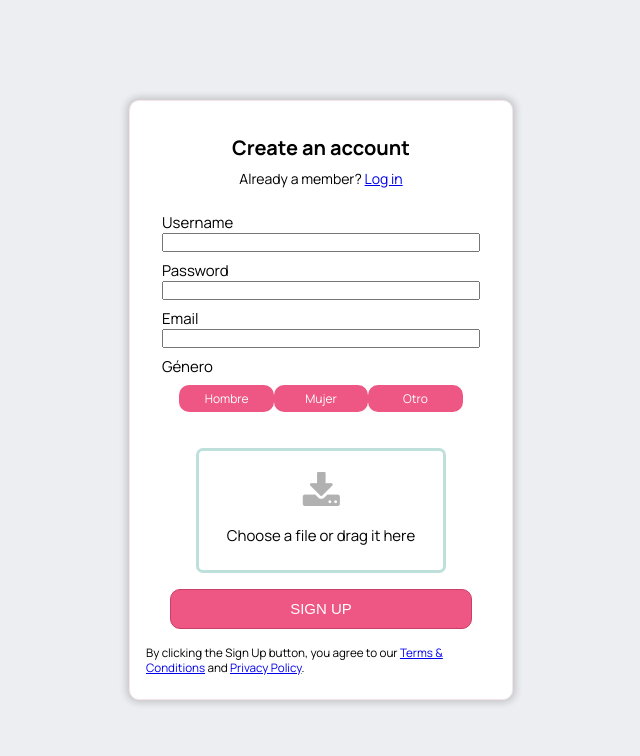
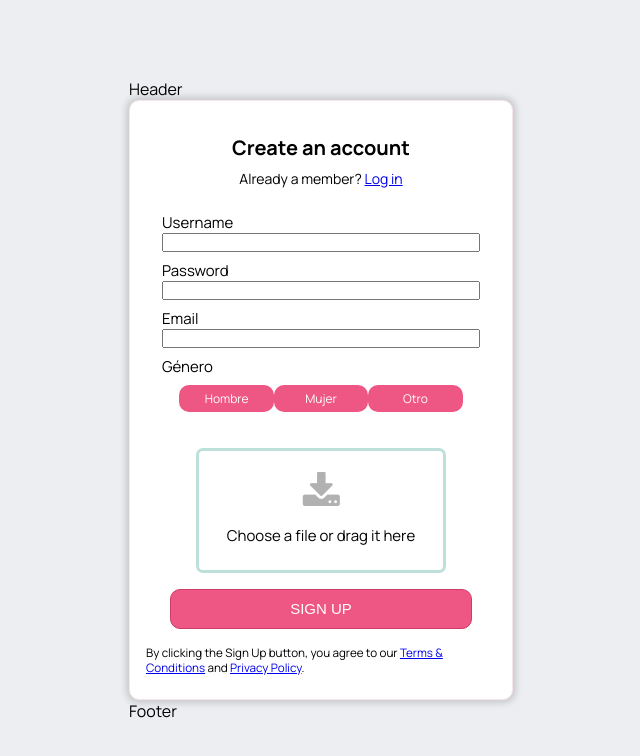
Before and after one commit to lemonlux/frontend-proyecto-node, a React (Vite) app in the folder proyectoBooks/: page /register in a window 1280 px wide. Shown: the top 756 px of the page, without its empty margins (319-959 px from the left). Built offline with nearby package versions, Linux system fonts and the light colour scheme.

Commit message:
rutas, profile, navprofile

```diff
--- a/proyectoBooks/src/App.jsx
+++ b/proyectoBooks/src/App.jsx
@@ -1,11 +1,14 @@
 import { Outlet } from "react-router-dom";
 import './App.css'
+import { Footer, Header } from "./components/zindex";
 
 const App = () => {
 
   return (
     <>
+    <Header />
       <Outlet/>
+    <Footer/>
     </>
   )
 }
--- a/proyectoBooks/src/components/Footer.jsx
+++ b/proyectoBooks/src/components/Footer.jsx
@@ -0,0 +1,7 @@
+import './Footer.css'
+
+export const Footer = () => {
+  return (
+    <div>Footer</div>
+  )
+}
--- a/proyectoBooks/src/components/Header.jsx
+++ b/proyectoBooks/src/components/Header.jsx
@@ -0,0 +1,7 @@
+import './Header.css'
+
+export const Header = () => {
+  return (
+    <div>Header</div>
+  )
+}
--- /dev/null
+++ b/proyectoBooks/src/components/NavProfile.jsx
@@ -0,0 +1,6 @@
+import './NavProfile'
+export const NavProfile = () => {
+  return (
+    <div>NavProfile</div>
+  )
+}
--- a/proyectoBooks/src/components/zindex.js
+++ b/proyectoBooks/src/components/zindex.js
@@ -1,3 +1,6 @@
 export * from './UploadFile'
 export * from './ProtectedRoutes/ProtectedNotVerified'
 export * from './ProtectedRoutes/ProtectedRefreshPage'
+export * from './Footer'
+export * from './Header'
+export * from './NavProfile'
--- a/proyectoBooks/src/pages/Profile.jsx
+++ b/proyectoBooks/src/pages/Profile.jsx
@@ -1,8 +1,10 @@
+import { NavProfile } from '../components/zindex'
 import './Profile.css'
 import { Outlet } from "react-router-dom"
 export const Profile = () => {
   return (
     <div>
+     <NavProfile />
       <Outlet />
     </div>
   )
```
Also changed, not shown: proyectoBooks/src/components/NavProfile.css (added).
